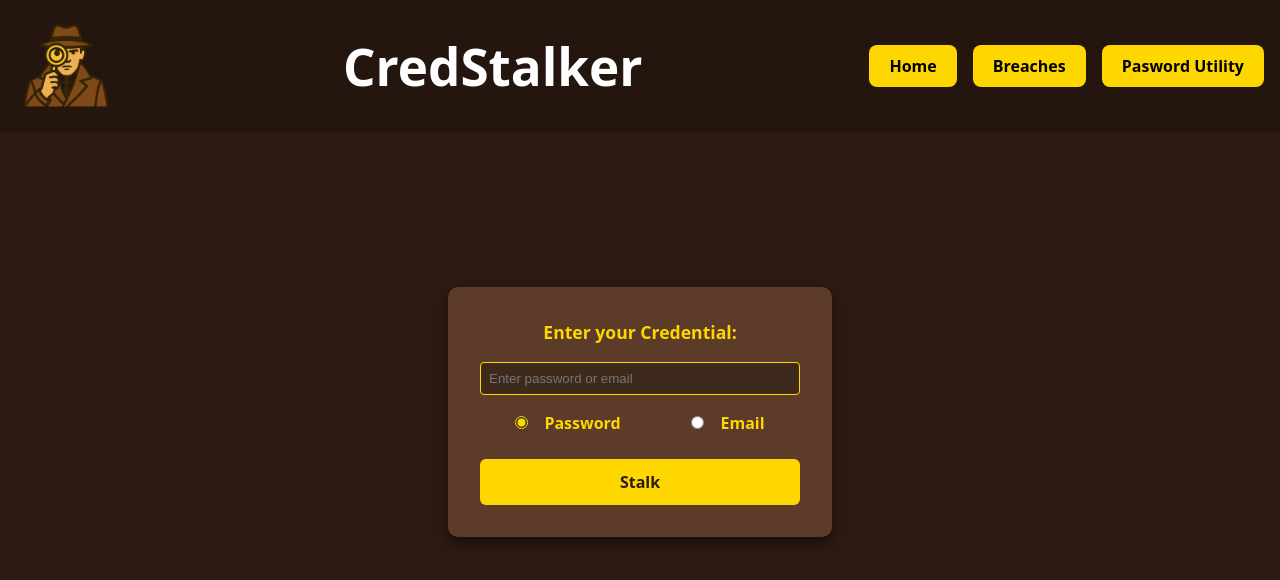
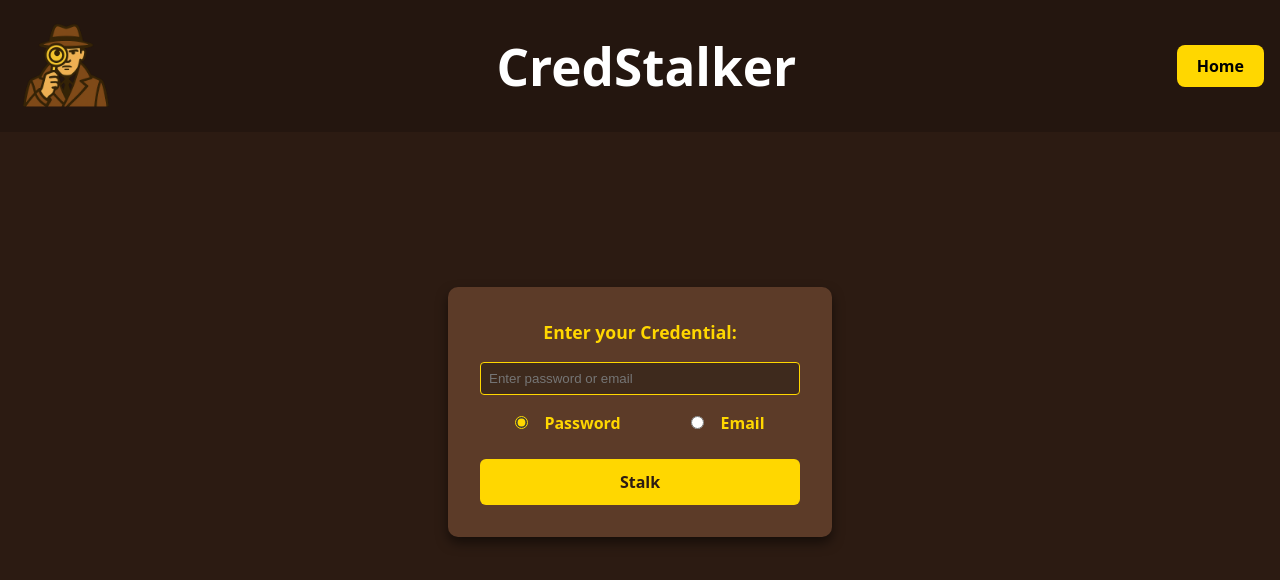
Before and after one commit to armenta-i/cred-stalker, a React (Vite) app in the folder frontend/: page / in a window 1280 px wide. Shown: the top 580 px of the page. Built offline with nearby package versions, Linux system fonts and the light colour scheme.

Commit message:
fixed frontend

```diff
--- a/frontend/src/Header.jsx
+++ b/frontend/src/Header.jsx
@@ -11,9 +11,7 @@ export default function Header() {
       <nav>
         <ul>
           <li><button className = "button" onClick={() => navigate('/')}>Home</button></li>
-          <li><button className = "button" onClick={() => navigate('/Breaches')}>Breaches</button></li>
-          <li><button className = "button" onClick={() => navigate('/PswdUtils')}>Pasword Utility</button></li>
-        </ul>
+          </ul>
       </nav>
     </header>
   );
--- a/frontend/src/Input.jsx
+++ b/frontend/src/Input.jsx
@@ -22,7 +22,6 @@ export default function Input() {
       console.log(result);
 
       if (inputType === "password") {
-        // ⬇️ navigate to Breaches and pass data
         navigate('/pswdutils', { state: result });
       } else {
         navigate('/breaches', { state: result});
--- a/frontend/src/PswdUtils.jsx
+++ b/frontend/src/PswdUtils.jsx
@@ -24,7 +24,8 @@ export default function PswdUtils() {
             upperCase,
             lowerCase,
             digits,
-            symbols
+            symbols,
+            length
         };
 
         try {
```
